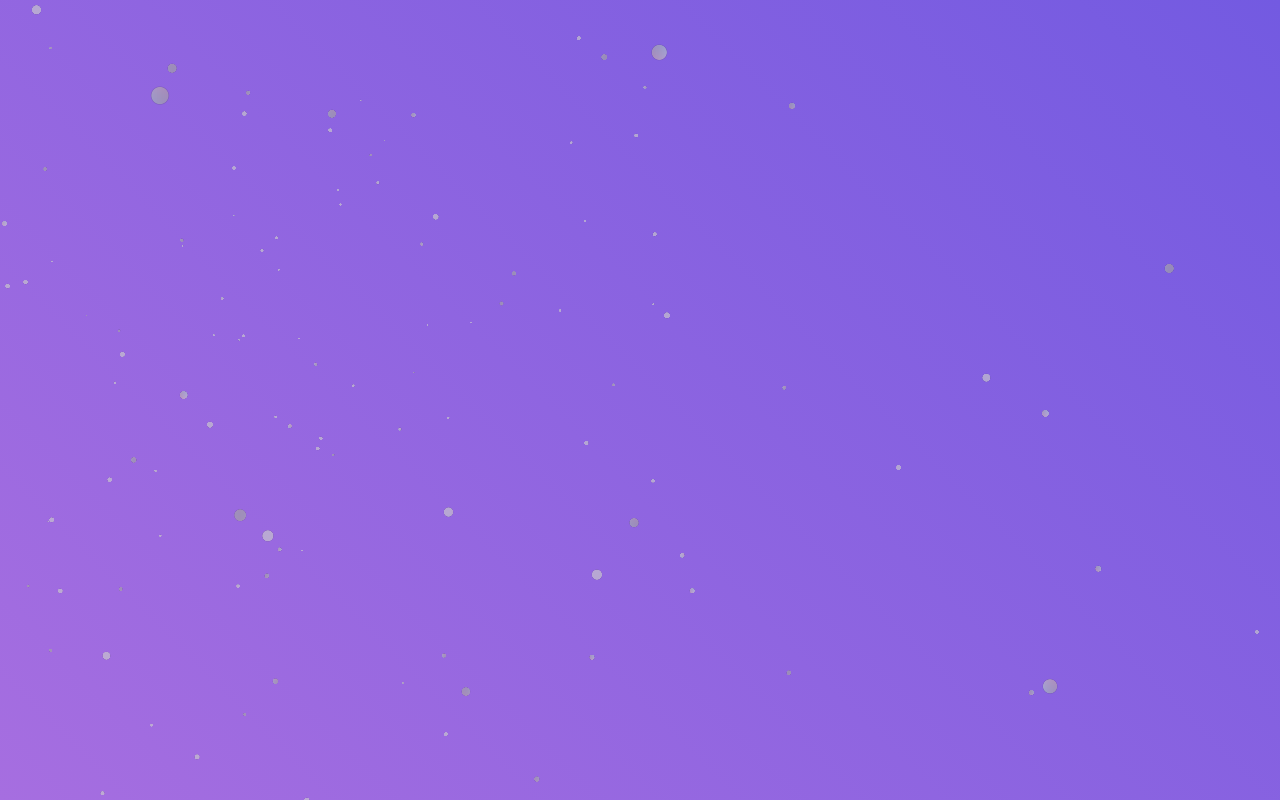
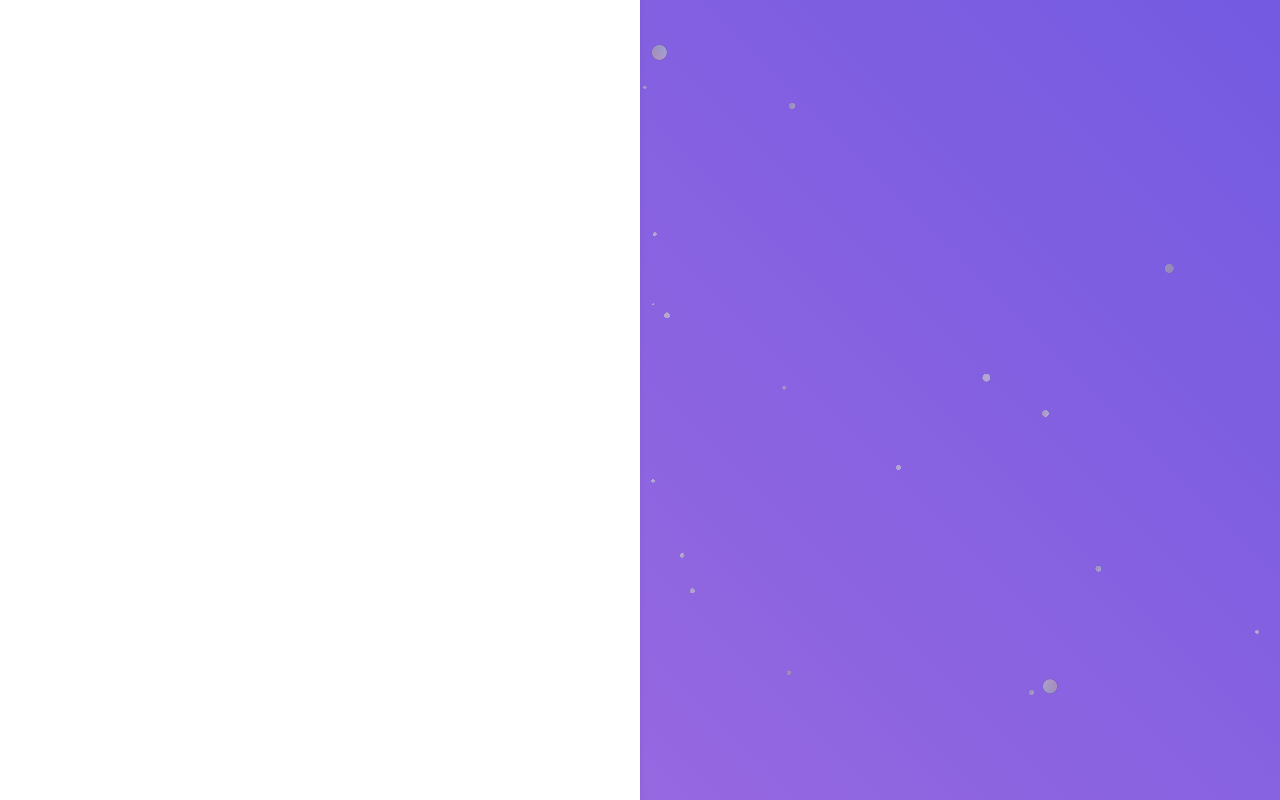
Before and after one commit to Spinichi/AIContact, a React (Vite) app in the folder AI_Contact_FE/: page /AuthPage in a window 1280 px wide. Built offline with nearby package versions, Linux system fonts and the light colour scheme.

Commit message:
feat : 레이아웃 애니메이션 구현[S13P11A702-16]

```diff
--- a/AI_Contact_FE/src/components/AuthForm.tsx
+++ b/AI_Contact_FE/src/components/AuthForm.tsx
@@ -1,9 +1,14 @@
+import '../styles/AuthFormPanel.css';
 
 interface AuthFormProps {
     position : 'left' | 'right';
     onFormChange : () => void;
 }
 
-export default function AuthForm() {
-    return (<></>);
+export default function AuthForm({position, onFormChange} : AuthFormProps) {
+    return (
+        <div className={`auth-form-panel ${position}`} onClick={onFormChange}>
+
+        </div>
+    );
 }
--- a/AI_Contact_FE/src/pages/AuthPage.tsx
+++ b/AI_Contact_FE/src/pages/AuthPage.tsx
@@ -4,14 +4,14 @@ import AuthBackground from '../components/AuthBackground.tsx';
 import AuthForm from '../components/AuthForm';
 
 export default function AuthPage() {
-    const [isSignUp, setIsSignUp] = useState(true);
+    const [isSignUp, setIsSignUp] = useState(false);
 
     return(
         <div className="main-layout">
             <AuthBackground />
 
-            {/* <AuthForm position = {isSignUp ? 'right' : 'left'}
-            onFormChange={()=>setIsSignUp(isSignUp => !isSignUp)} /> */}
+            <AuthForm position = {isSignUp ? 'right' : 'left'}
+            onFormChange={()=>setIsSignUp(isSignUp => !isSignUp)} />
 
         </div>
     );
--- /dev/null
+++ b/AI_Contact_FE/src/styles/AuthFormPanel.css
@@ -0,0 +1,20 @@
+.auth-form-panel {
+    position: fixed;
+    top: 0;
+    width: 50vw;
+    height: 100vh;
+    background-color: #fff;
+    box-shadow: -2px 0 8px rgba(0, 0, 0, 0.1);
+    transition: left 0.3s ease-in-out;
+    display: flex;
+    flex-direction: column;
+    z-index: 10000;
+}
+
+.auth-form-panel.left {
+    left: 0;
+}
+
+.auth-form-panel.right {
+    left: 50vw;
+}
```
